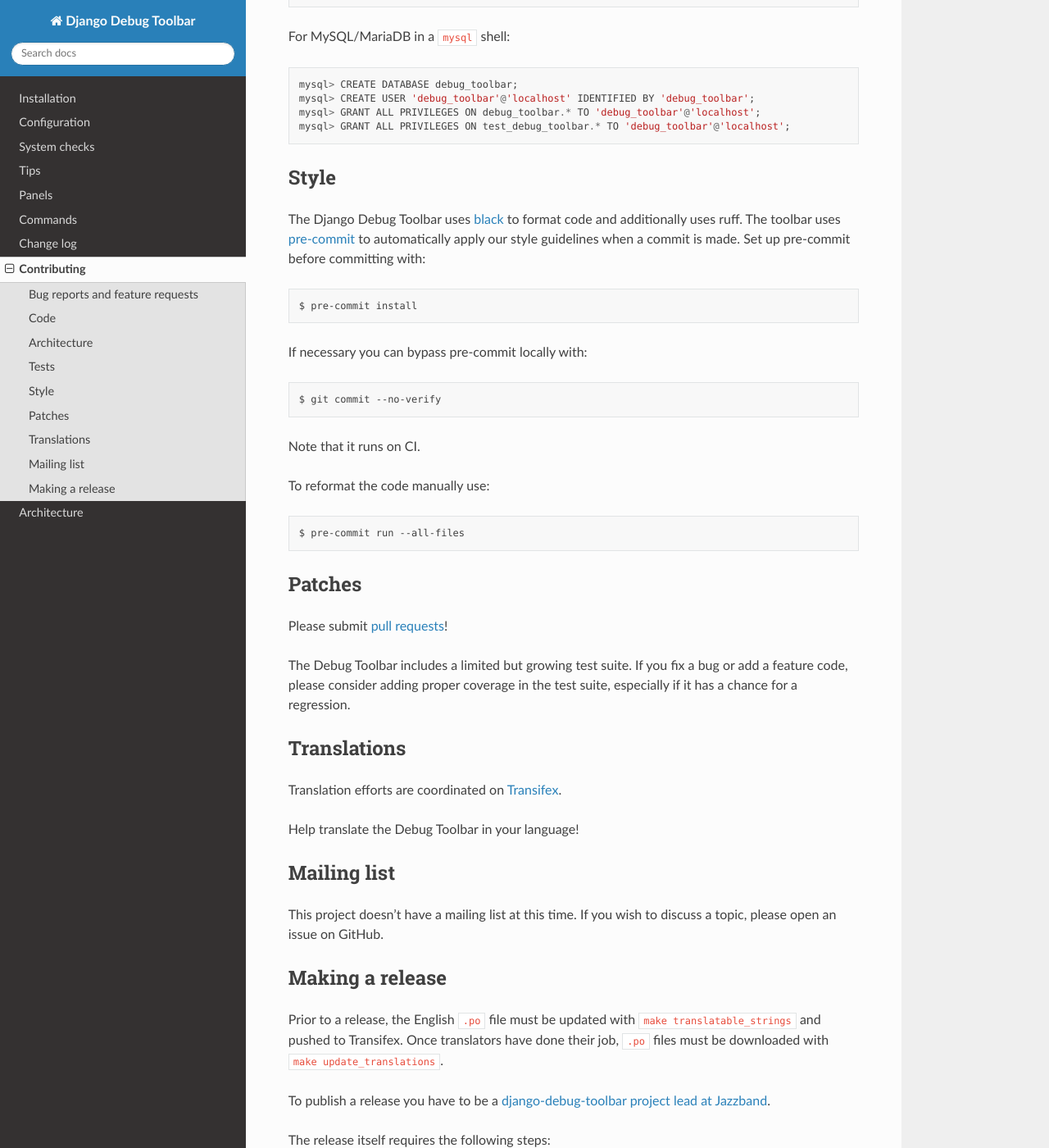
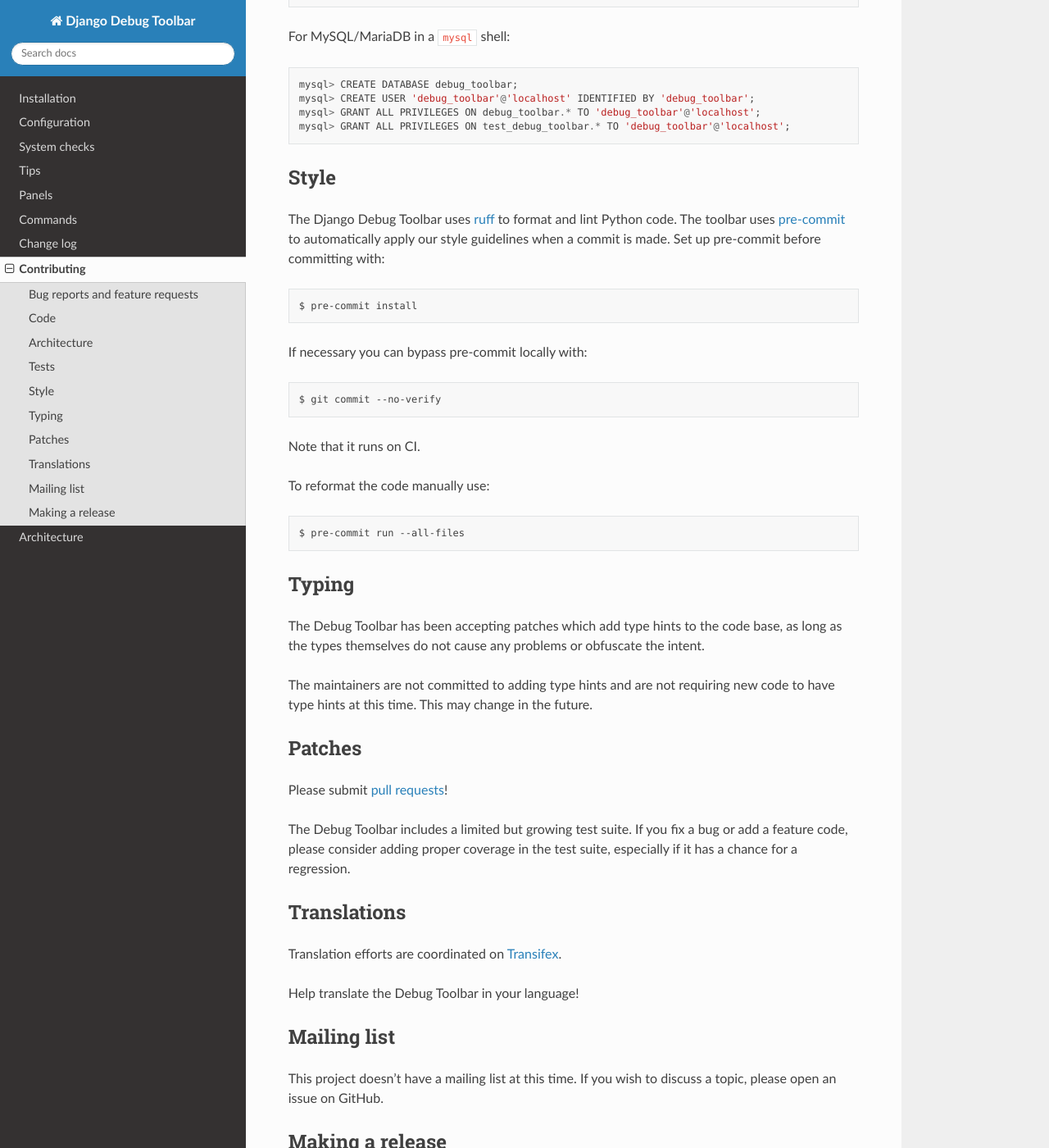
Before and after one commit to jazzband/django-debug-toolbar, a Sphinx documentation site: the page built from docs/contributing.rst, in a window 1280 px wide and 1400 px high, scrolled down 2548 px. Shown: the whole window at 82% size. Built offline with Sphinx 7.4.7 and the Read the Docs theme 2.0.0, drawn with Linux system fonts in a browser that asks for light colours.

Commit message:
Add a paragraph describing our stance on Python typing (#1979)

```diff
--- a/docs/contributing.rst
+++ b/docs/contributing.rst
@@ -112,10 +112,10 @@
 Style
 -----
 
-The Django Debug Toolbar uses `black <https://github.com/psf/black>`__ to
-format code and additionally uses ruff. The toolbar uses
-`pre-commit <https://pre-commit.com>`__ to automatically apply our style
-guidelines when a commit is made. Set up pre-commit before committing with::
+The Django Debug Toolbar uses `ruff <https://github.com/astral-sh/ruff/>`__ to
+format and lint Python code. The toolbar uses `pre-commit
+<https://pre-commit.com>`__ to automatically apply our style guidelines when a
+commit is made. Set up pre-commit before committing with::
 
     $ pre-commit install
 
@@ -128,6 +128,18 @@
 To reformat the code manually use::
 
     $ pre-commit run --all-files
+
+
+Typing
+------
+
+The Debug Toolbar has been accepting patches which add type hints to the code
+base, as long as the types themselves do not cause any problems or obfuscate
+the intent.
+
+The maintainers are not committed to adding type hints and are not requiring
+new code to have type hints at this time. This may change in the future.
+
 
 Patches
 -------
```
